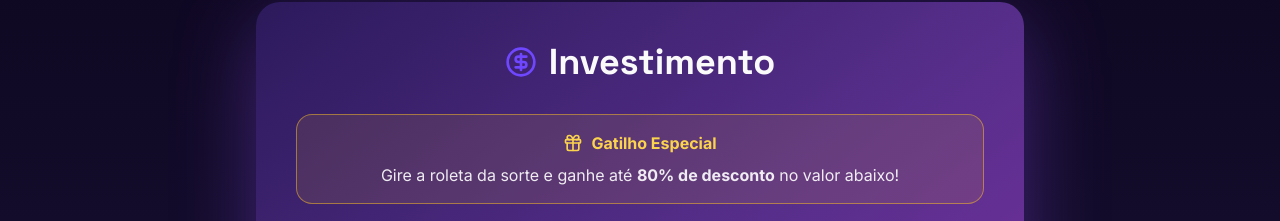
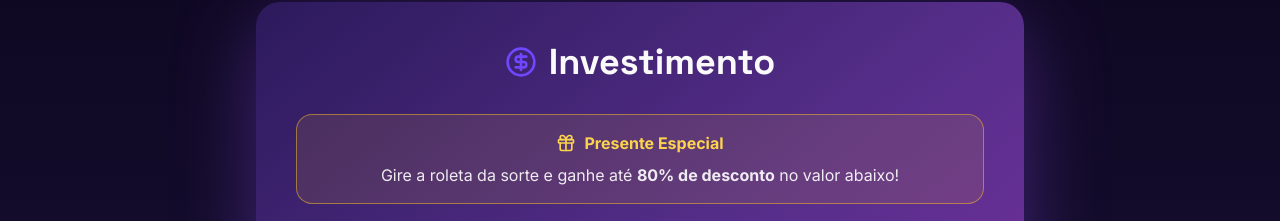
Before and after one commit to leosabbadin/lpenem-roleta, a Next.js app: page / in a window 1280 px wide. Shown: the part 4453-4674 px from the top of the page. Built offline with nearby package versions, Linux system fonts and the light colour scheme.

Commit message:
mude "Gatilho Especial" para presente especial

```diff
--- a/src/components/landing/investment-section.tsx
+++ b/src/components/landing/investment-section.tsx
@@ -1,3 +1,4 @@
+
 'use client';
 
 import { CircleDollarSign, Flame, Gift, TicketPercent } from 'lucide-react';
@@ -24,7 +25,7 @@ export function InvestmentSection() {
           <div className="mt-8 flex flex-col items-center gap-2 rounded-2xl border border-amber-400/50 bg-amber-400/10 p-4">
             <div className="flex items-center gap-2 font-bold text-amber-300">
               <Gift className="size-5" />
-              <span>Gatilho Especial</span>
+              <span>Presente Especial</span>
             </div>
             <p className="text-center text-white/90">
               Gire a roleta da sorte e ganhe até <b>80% de desconto</b> no valor
```
